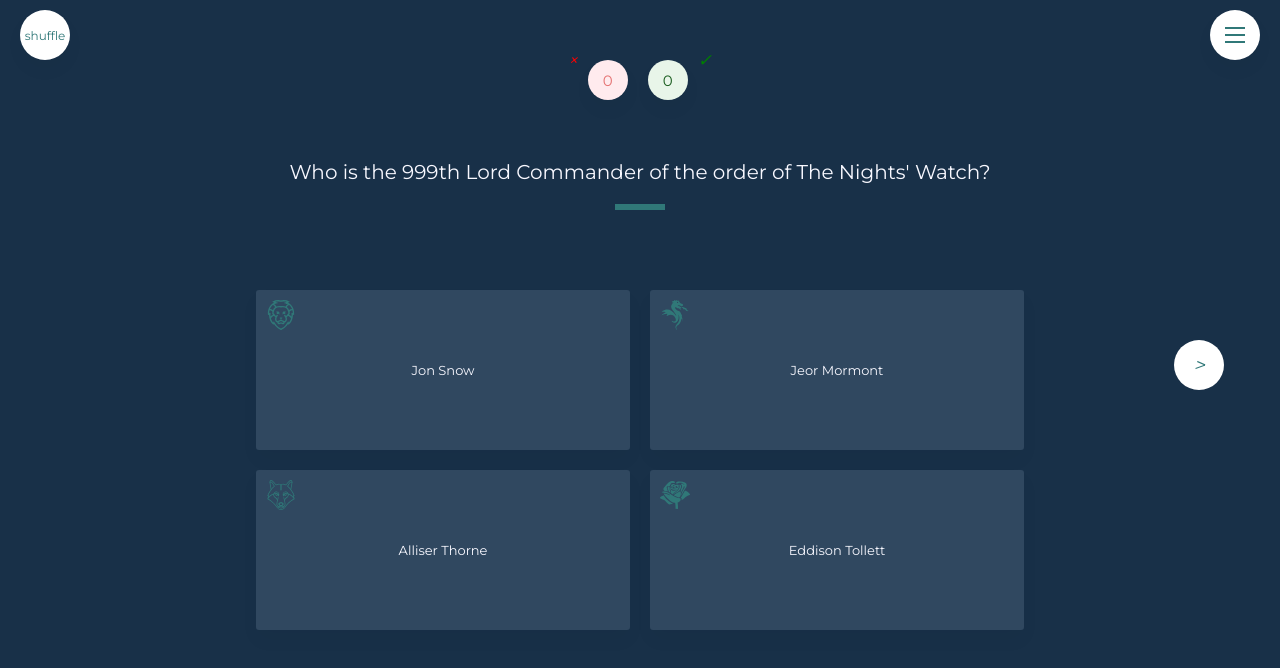
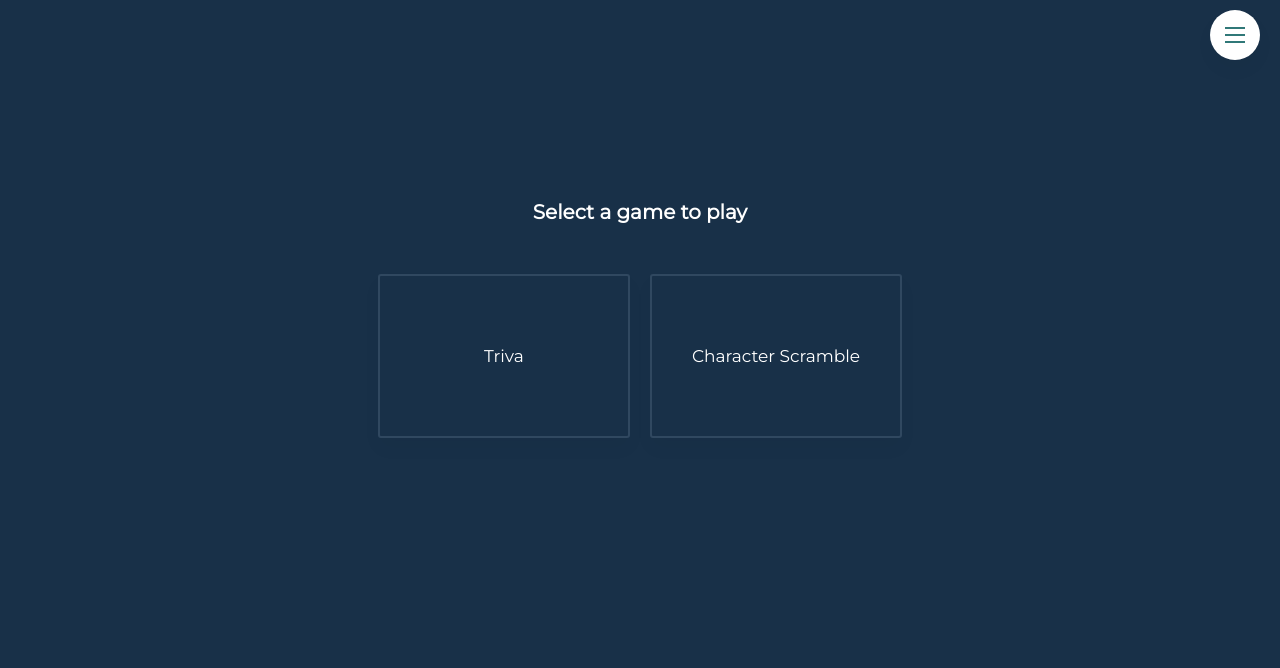
Before and after one commit to vanderkilu/gotTrivia, a Vue app: page /quiz in a window 1280 px wide. Shown: the top 668 px of the page. Built offline with nearby package versions, Linux system fonts and the light colour scheme.

Commit message:
added games component

```diff
--- a/src/App.vue
+++ b/src/App.vue
@@ -1,7 +1,7 @@
 <template>
   <div>
       <app-navigation></app-navigation>
-      <transition name="fade">
+      <transition name="fade" mode="out-in">
            <router-view :key="$route.path"></router-view>
       </transition>
   </div>
@@ -128,6 +128,9 @@ export default {
         color: white;
         cursor: pointer;
     }
+    a:link, a:visited {
+        text-decoration: none;
+    }
   @media only screen and (max-width: 900px) {
     .wrapper-main {
       width: 80%;
--- a/src/components/Character.vue
+++ b/src/components/Character.vue
@@ -228,7 +228,4 @@ export default {
         justify-content: center;
         align-items: center;
     }
-    a:link, a:visited {
-        text-decoration: none;
-    }
 </style>
--- /dev/null
+++ b/src/components/Games.vue
@@ -0,0 +1,46 @@
+<template>
+    <div class="trivia">
+        <h3 class="trivia__heading">Select a game to play</h3>
+        <div class="trivia__games">
+            <router-link class="card" :to="{name: 'quiz'}">
+                <p class="card__text"> Triva </p>
+            </router-link>
+            <router-link class="card" :to="{name: 'scramble'}">
+                <p class="card__text"> Character Scramble </p>
+            </router-link>
+        </div>
+    </div>
+</template>
+
+
+<style scoped>
+    .trivia {
+        display: flex;
+        flex-direction: column;
+        justify-content: center;
+        align-items: center;
+        margin: 20rem auto;
+        width: 50%;
+    }
+    .trivia__heading {
+        font-size: 2rem;
+        color: var(--color-secondary);
+        margin-bottom: 5rem;
+    }
+    .trivia__games {
+        display: grid;
+        grid-template-columns: repeat(2,1fr);
+        grid-gap: 2rem;
+    }
+    .card {
+        background-color: transparent;
+        border: 2px solid var(--color-tertiary);
+    }
+    .card:hover {
+        background-color: var(--color-tertiary);
+    }
+    .card__text {
+        font-size: 1.7rem;
+        color: var(--color-secondary);
+    }
+</style>
--- a/src/components/Home.vue
+++ b/src/components/Home.vue
@@ -7,7 +7,7 @@
                     Can you achieve the iron throne or are you destined to
                     join the night watch along the wall?
                 </p>
-                <router-link :to="{name: 'quiz'}" class="btn-outline">play the trivia <i class="arrow-right">&rarr;</i></router-link>
+                <router-link :to="{name: 'games'}" class="btn-outline">play the trivia <i class="arrow-right">&rarr;</i></router-link>
             </div>
             <div class="wrapper-right">
                 <p class="timer-text bold">Winter Is Here </p>
--- a/src/components/Weldone.vue
+++ b/src/components/Weldone.vue
@@ -4,7 +4,7 @@
             <p class="done-message">Hey <i class="emoji">👋</i> awesome player,you have completed the quiz </p>
             <p class="done-message__small">you got <i class="score"> {{score.correct}} / {{score.total}} </i> right answers</p>
         </div>
-        <router-link :to="{name: 'quiz'}" class="btn-cta">back to quiz<i class="arrow-right">&larr;</i></router-link>
+        <router-link :to="{name: 'games'}" class="btn-outline">back to quiz<i class="arrow-right">&larr;</i></router-link>
     </div>
 </template>
 
--- a/src/components/WordScramble.vue
+++ b/src/components/WordScramble.vue
@@ -107,7 +107,7 @@ export default {
     },
     mounted() {
         this.reset()
-        this.startTime(60*5)
+        this.startTime(60*1)
     },
 }
 </script>
--- a/src/router.js
+++ b/src/router.js
@@ -8,6 +8,7 @@ import Houses from './components/Houses.vue'
 import House from './components/House.vue'
 import Weldone from './components/Weldone.vue'
 import WordScramble from './components/WordScramble'
+import Games from './components/Games'
 Vue.use(Router)
 
 
@@ -20,7 +21,12 @@ export default new Router({
             component: Home
         },
         {
-            path: '/quiz',
+            path: '/quiz/',
+            name: 'games',
+            component: Games
+        },
+        {
+            path: '/quiz/triva',
             name: 'quiz',
             component: QuizCard
         },
```
